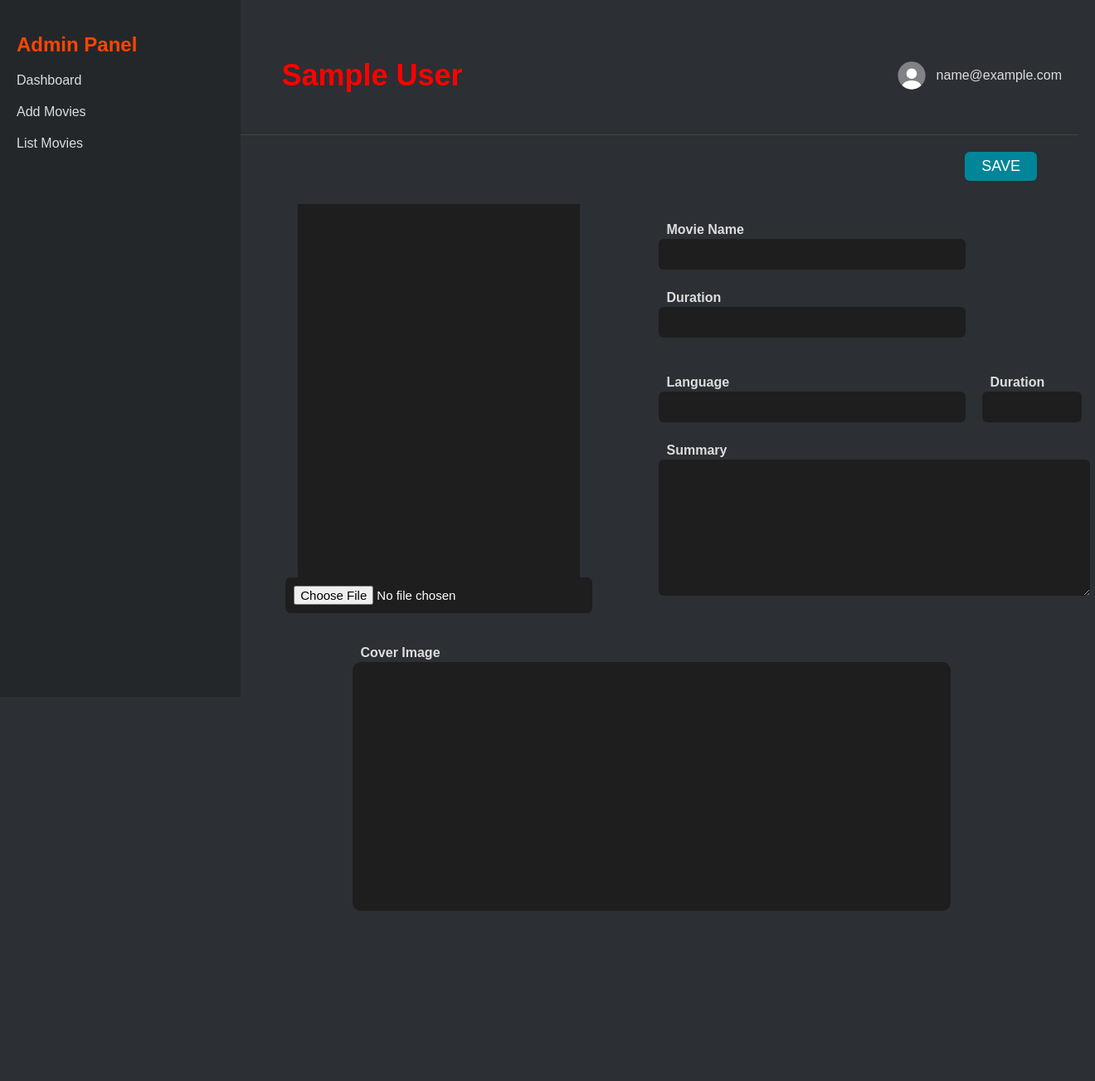
After one commit to sachinduKavi/WAD-Cinema-Project-Front-end-, a PHP site: page /addMovies.php in a window 1320 px wide. The commit adds this page. Shown: the whole page at 83% size. Run offline with PHP 8.4, Linux system fonts and the light colour scheme; the visitor is signed in with stand-in values (Sample User, id 1).

Commit message:
'addmovie'

```diff
--- /dev/null
+++ b/addMovies.php
@@ -0,0 +1,102 @@
+<!DOCTYPE html>
+
+
+<?php
+session_start();
+// Checck whether session is set
+if(!isset($_SESSION['theater_ID'])) {
+    header("Location: loginPage.php");
+}
+?>
+
+<html lang="en">
+<head>
+    <meta charset="UTF-8">
+    <meta name="viewport" content="width=device-width, initial-scale=1.0">
+    <title>Dashboard</title>
+
+    <!-- <link href="https://cdn.jsdelivr.net/npm/bootstrap@5.3.3/dist/css/bootstrap.min.css" rel="stylesheet" integrity="sha384-QWTKZyjpPEjISv5WaRU9OFeRpok6YctnYmDr5pNlyT2bRjXh0JMhjY6hW+ALEwIH" crossorigin="anonymous"> -->
+    <link href="css/pannel.css" rel="stylesheet"/>
+    <link href="css/add-movie.css" rel="stylesheet"/>
+</head>
+<body>
+    <div class="sidebar">
+        <h2>Admin Panel</h2>
+        <ul>
+            <li><a href="./dashboard.php">Dashboard</a></li>
+            <li><a href="#">Add Movies</a></li>
+            <li><a href="#">List Movies</a></li>
+
+        </ul>
+    </div>
+    <div class="content add-movie">
+        <div class="header">
+            <div class="title" style="margin-left: 5%;"><h2><?php echo $_SESSION['name']; ?></h2></div>
+            <div class="user-info">
+                <img src="img/profile-circle.svg" alt="User" width="40" height="40">
+                <div><?php echo $_SESSION['admin_email'] ?></div>
+            </div>
+        </div>
+
+        <div class="row save-btn-row">
+            <button class="save-btn">SAVE</button>
+        </div>
+
+        <div class="row">
+            <div class="column movie-col">
+                <div class="movie-image">
+
+                </div>
+                <input type="file" accepts='image/*'>
+            </div>
+
+            <div class="column">
+                <div class="min-column">
+                <label for="">Movie Name</label>
+                <input type="text">
+                </div>
+
+                <div class="min-column">
+                <label for="">Duration</label>
+                <input type="number">
+                </div>
+
+
+                <div class="row" style='justify-content: start'>
+                    <div class="min-column">
+                    <label for="">Language</label>
+                    <input type="text">
+                    </div>
+
+                    <div class="min-column" style='margin-left: 20px'>
+                        <div class="min-column">
+                        <label for="">Duration</label>
+                        <input type="number" style='width: 100px'>
+                        </div>
+                    </div>
+                </div>
+
+
+
+
+                <div class="min-column">
+                <label for="">Summary</label>
+                <textarea type="text" rows='8'></textarea>
+                </div>
+            </div>
+        </div>
+
+        <div class="row">
+
+            <div class="column cover-column">
+                <label for="" style='align-self: start'>Cover Image</label>
+                <div class="cover-image"></div>
+            </div>
+        </div>
+
+    </div>
+
+
+</body>
+ <script src="https://cdn.jsdelivr.net/npm/bootstrap@5.3.3/dist/js/bootstrap.bundle.min.js" integrity="sha384-YvpcrYf0tY3lHB60NNkmXc5s9fDVZLESaAA55NDzOxhy9GkcIdslK1eN7N6jIeHz" crossorigin="anonymous"></script>
+</html>
--- /dev/null
+++ b/css/add-movie.css
@@ -0,0 +1,97 @@
+.add-movie * {
+
+}
+
+.add-movie .row {
+    width: 100%;
+    margin-top: 20px;
+    display: flex;
+    align-items: center;
+    flex-direction: row;
+    justify-content: space-evenly;
+}
+
+.add-movie .column {
+    width: 48%;
+    height: 500px;
+    margin: 5px;
+    justify-content: space-evenly;
+    display:flex;
+    flex-direction: column;
+}
+
+.add-movie .movie-col {
+    justify-content: center;
+    align-items: center;
+}
+
+.add-movie .min-column {
+    display: flex;
+    flex-direction: column;
+}
+
+.add-movie .movie-image {
+    width: 340px;
+    height: 450px;
+    background-color: #1E1E1E;
+}
+
+.add-movie input {
+    background-color: #1E1E1E;
+    border: 0;
+    font-size: 15px;
+    padding: 10px;
+    width: 350px;
+    border-radius: 6px;
+    color: white;
+}
+
+.add-movie input:active {
+    border: 0;
+}
+
+.add-movie label {
+    margin-left: 10px;
+    margin-bottom: 2px;
+    font-weight: bold;
+}
+
+.add-movie textarea {
+    background-color: #1E1E1E;
+    border: 0;
+    font-size: 15px;
+    padding: 10px;
+    width: 500px;
+    border-radius: 6px;
+    color: white;
+}
+
+.add-movie .save-btn {
+    background-color: #008698;
+    border: 0;
+    border-radius: 6px;
+    font-size: 18px;
+    color: white;
+    padding: 7px 20px;
+    cursor: pointer;
+    margin-right: 50px;
+}
+
+.add-movie .save-btn-row {
+
+    justify-content: flex-end;
+}
+
+.add-movie .cover-column {
+    margin-top: 10px;
+    justify-content: flex-start;
+    align-items: center;
+    width: 70%;
+}
+
+.add-movie .cover-image {
+    background-color: #1E1E1E;
+    width: 100%;
+    height: 300px;
+    border-radius: 10px;
+}
--- a/css/pannel.css
+++ b/css/pannel.css
@@ -1,5 +1,5 @@
 body {
-            font-family: Arial, sans-serif;
+    font-family: Arial, sans-serif !important;
     background-color: #2C2F33;
     color: #ddd;
     margin: 0;
@@ -41,6 +41,7 @@
 }
 .header .title {
     font-size: 24px;
+    margin: 0 10%;
 }
 .header .user-info {
     display: flex;
@@ -81,15 +82,8 @@
     border: 1px solid #444;
     text-align: left;
 }
-        .sales .circle {
-            width: 100px;
-            height: 100px;
-            border-radius: 50%;
-            background-color: #FF4500;
-            color: #fff;
-            display: flex;
-            justify-content: center;
-            align-items: center;
-            font-size: 24px;
-            margin: 0 auto;
+
+.title {
+    color: red;
+    margin: 50px;
 }
--- a/nbproject/private/private.xml
+++ b/nbproject/private/private.xml
@@ -3,8 +3,10 @@
     <editor-bookmarks xmlns="http://www.netbeans.org/ns/editor-bookmarks/2" lastBookmarkId="0"/>
     <open-files xmlns="http://www.netbeans.org/ns/projectui-open-files/2">
         <group>
+            <file>file:/C:/xampp/htdocs/CinemaReserve/css/pannel.css</file>
             <file>file:/C:/xampp/htdocs/CinemaReserve/loginPage.php</file>
-            <file>file:/C:/xampp/htdocs/CinemaReserve/index.php</file>
+            <file>file:/C:/xampp/htdocs/CinemaReserve/addMovies.php</file>
+            <file>file:/C:/xampp/htdocs/CinemaReserve/dashboard.php</file>
         </group>
     </open-files>
 </project-private>
--- /dev/null
+++ b/nbproject/private/retriever/catalog.xml
@@ -0,0 +1,4 @@
+<?xml version="1.0" encoding="UTF-8" standalone="no"?>
+<catalog xmlns="urn:oasis:names:tc:entity:xmlns:xml:catalog" prefer="system">
+    <system systemId="http://www.w3.org/2000/svg" uri="www.w3.org/2000/svg.xml"/>
+</catalog>
```
Also changed, not shown: dashboard.php (+36 -28 lines), dashboard_1.php (deleted, +0 -87 lines), loginPage.php (+3 -9 lines), nbproject/private/retriever/www.w3.org/2000/svg.xml (added, +34 -0 lines), img/profile-circle.svg (added). Lines whose indentation alone changed are shown as unchanged.
